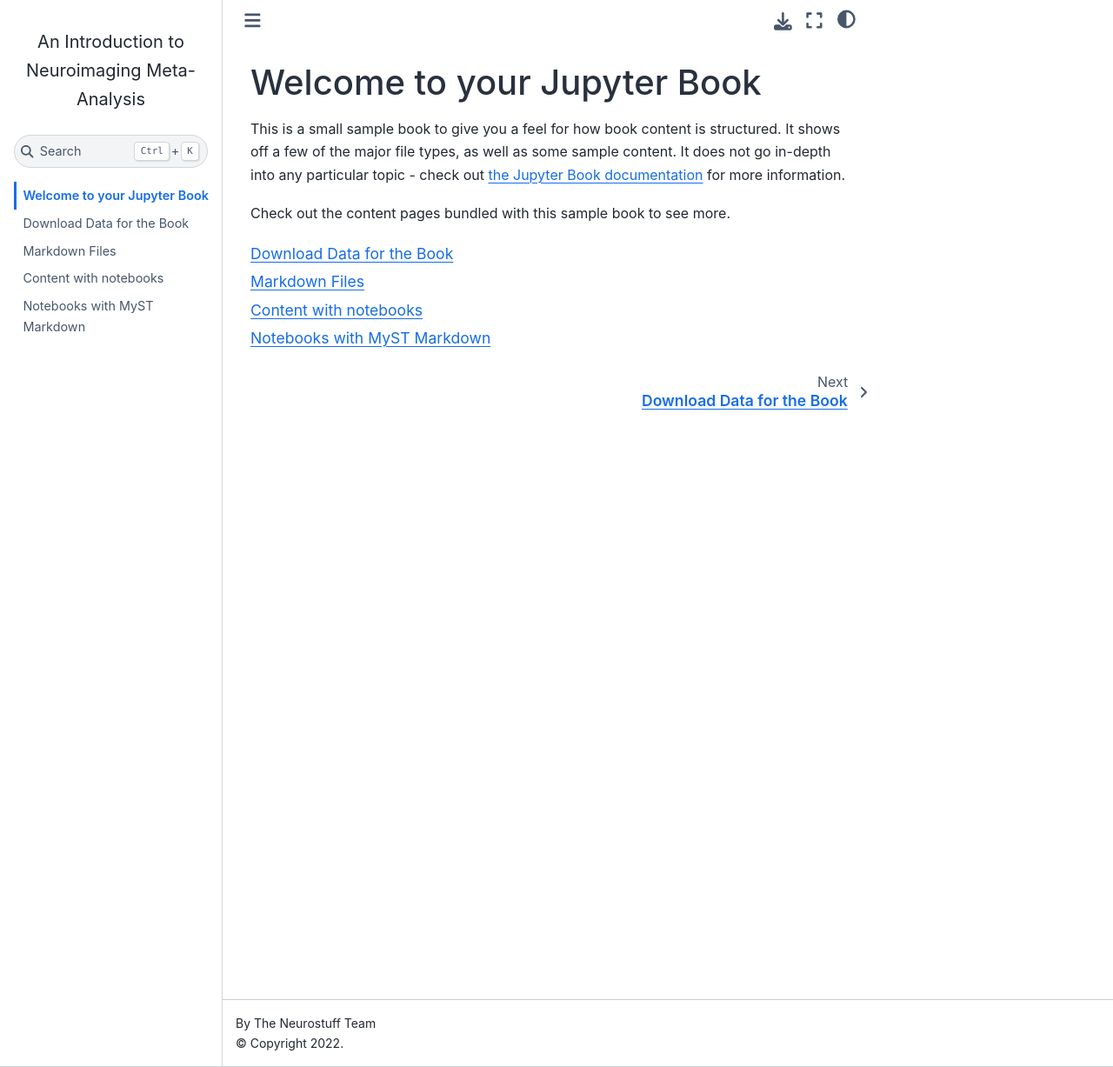
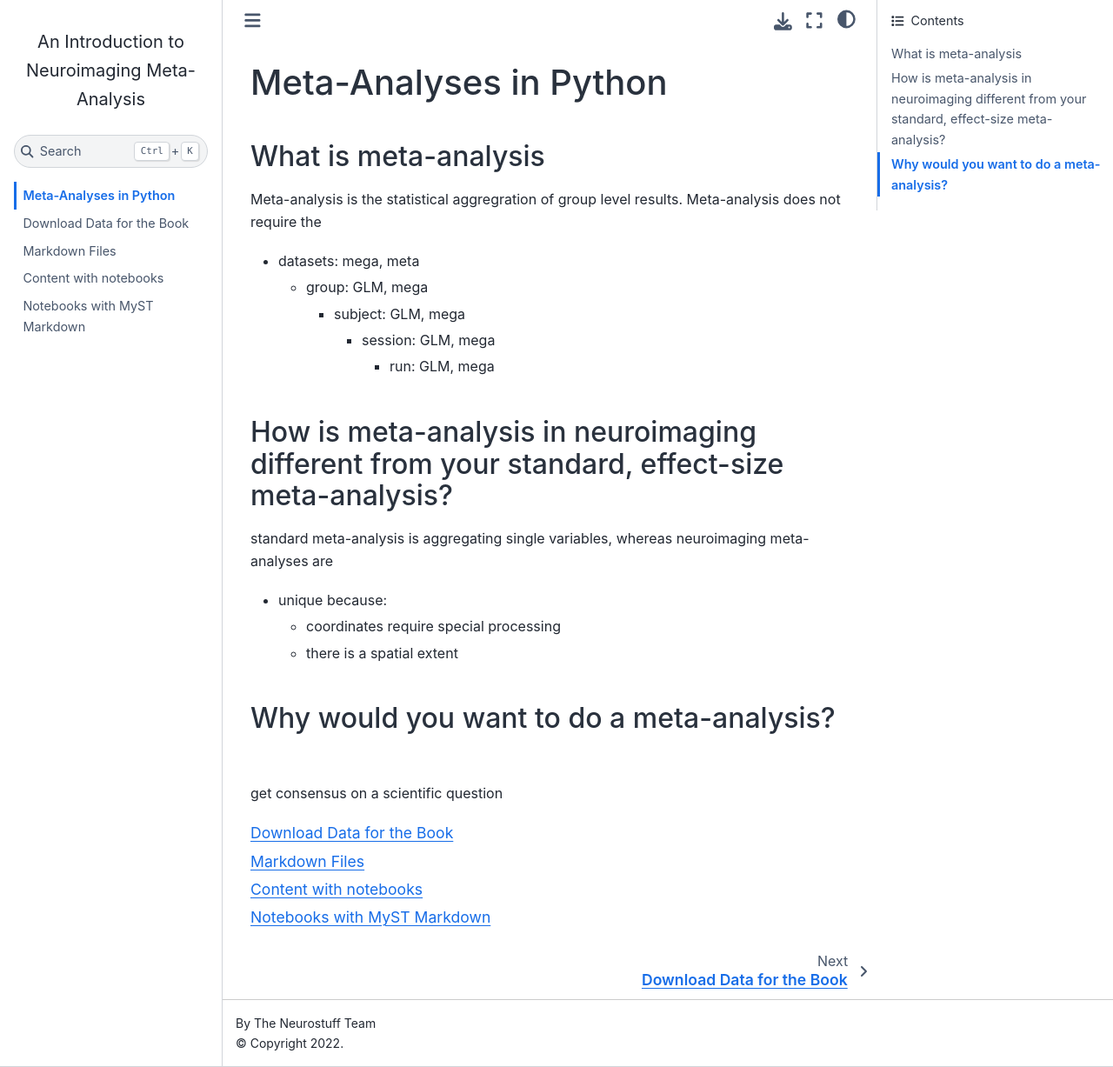
Before and after one commit to neurostuff/nimare-book, a Jupyter Book: the page built from content/intro.md, in a window 1280 px wide and 1227 px high. Shown: the whole window at 87% size. Built offline with Jupyter Book 1.0.4 settings and Sphinx 7.4.7 and the Sphinx Book theme 1.1.4, drawn with Linux system fonts in a browser that asks for light colours.

Commit message:
wip: intro

````diff
--- a/content/intro.md
+++ b/content/intro.md
@@ -1,11 +1,24 @@
-# Welcome to your Jupyter Book
+# Meta-Analyses in Python
 
-This is a small sample book to give you a feel for how book content is
-structured.
-It shows off a few of the major file types, as well as some sample content.
-It does not go in-depth into any particular topic - check out [the Jupyter Book documentation](https://jupyterbook.org) for more information.
+## What is meta-analysis
 
-Check out the content pages bundled with this sample book to see more.
+Meta-analysis is the statistical aggregration of group level results.
+Meta-analysis does not require the
+- datasets: mega, meta
+  - group: GLM, mega
+    - subject: GLM, mega
+      - session: GLM, mega
+        - run: GLM, mega
+
+## How is meta-analysis in neuroimaging different from your standard, effect-size meta-analysis?
+
+standard meta-analysis is aggregating single variables, whereas neuroimaging meta-analyses are
+- unique because:
+  - coordinates require special processing
+  - there is a spatial extent
+
+## Why would you want to do a meta-analysis?
+get consensus on a scientific question
 
 ```{tableofcontents}
 ```
````
